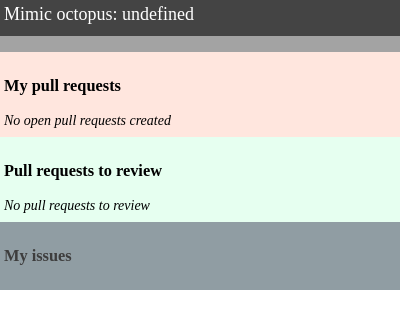
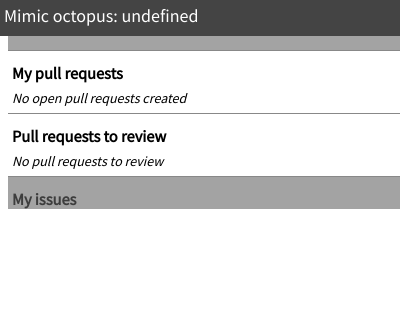
Before and after one commit to bozheville/mimic-octopus, a browser extension: page popup.html in a window 400 px wide. Shown: the top 328 px of the page. Drawn offline with Linux system fonts and the light colour scheme.

Commit message:
visual update

```diff
--- a/popup.html
+++ b/popup.html
@@ -3,11 +3,14 @@
     <head>
       <meta charset="utf-8">
       <title></title>
+      <link href="https://fonts.googleapis.com/css?family=Source+Sans+Pro" rel="stylesheet">
       <link rel="stylesheet" href="style.css">
     </head>
     <body>
-        <div class="app-bar">Mimic octopus: <span id="org-name"></span></div>
-
+      <div class="app-bar">
+        Mimic octopus: <span id="org-name"></span>
+      </div>
+      <div class="content-wrapper">
         <div id="app-repo-empty" class="hidden empty-repo-list align-center">
           <h3>You don't have any repositories to follow</h3>
           <a class="clickable button">Add the first one</a>
@@ -29,6 +32,7 @@
           <h3>My issues</h3>
           <div id="app-my-issues"></div>
         </div>
+      </div>
 
       <script type="text/javascript" src="common.js"></script>
       <script type="text/javascript" src="popup.js"></script>
--- a/style.css
+++ b/style.css
@@ -7,6 +7,12 @@ body
     padding           : 0;
     margin            : 0;
     overflow-y        : scroll;
+    font-family       : 'Source Sans Pro', sans-serif;
+}
+
+.content-wrapper
+{
+    margin : 0 8px;
 }
 
 .app-bar {
@@ -55,6 +61,11 @@ body
     text-align  : left;
 }
 
+h3
+{
+  margin : 4px 0 6px;
+}
+
 table
 {
     border-spacing  : 0;
@@ -96,7 +107,7 @@ td:not(:first-child):hover::after
 
 .app-repo-list
 {
-    min-width  : 100%;
+    min-width: calc(100% - 16px);
     overflow-x : scroll;
 }
 
@@ -264,17 +275,14 @@ ul.options-items-list
     content : 'Hide'
 }
 
-.section#section-review
+.section
 {
-    background-color : #E6FFF0;
+    padding-bottom : 6px;
+    border-bottom: 1px solid #888;
 }
 
-.section#section-my-pr
+.section:last-of-type
 {
-    background-color : #FFE6DE;
+  padding-bottom: inherit;
+  border-bottom: none;
 }
-
-.section#section-issues
-{
-    background-color : #D1F0FF;
-}
```
Also changed, not shown: options.html (+1 -0 lines), manifest.json, readme.md. Lines whose indentation alone changed are shown as unchanged.
